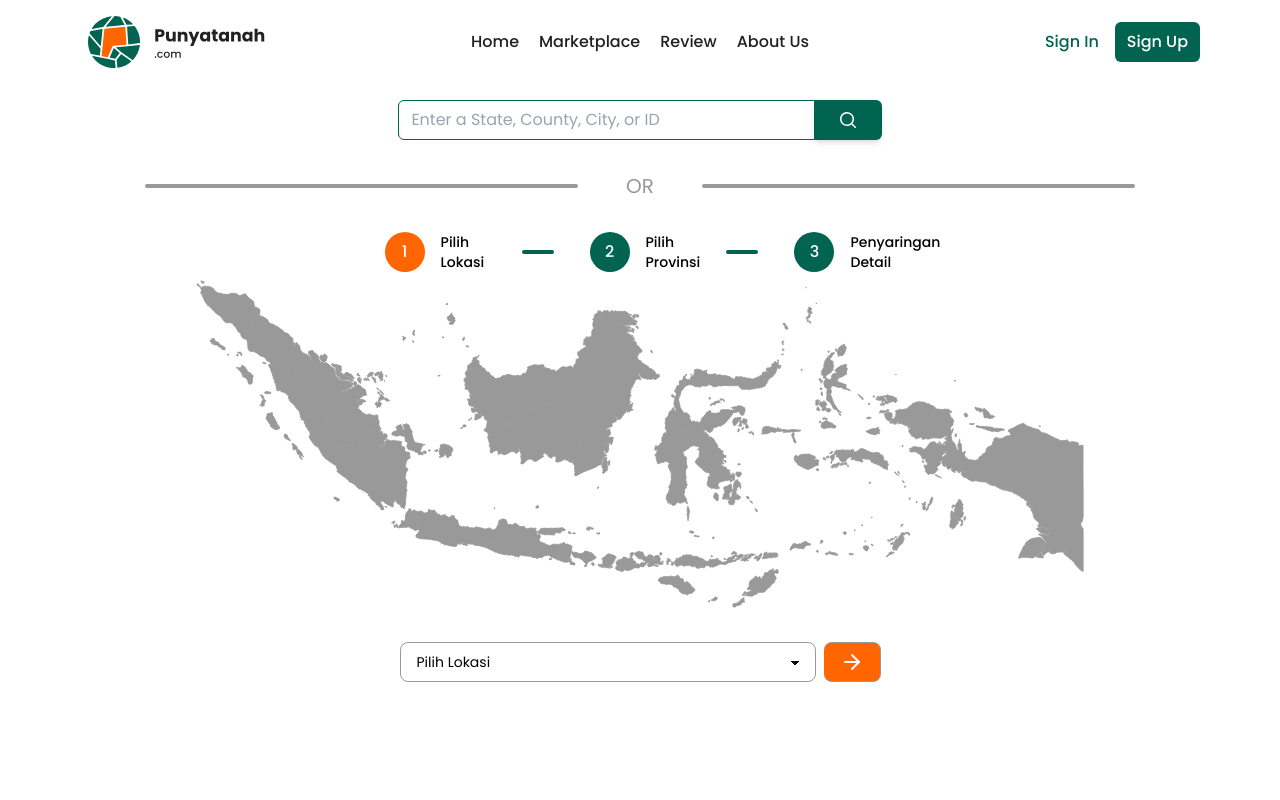
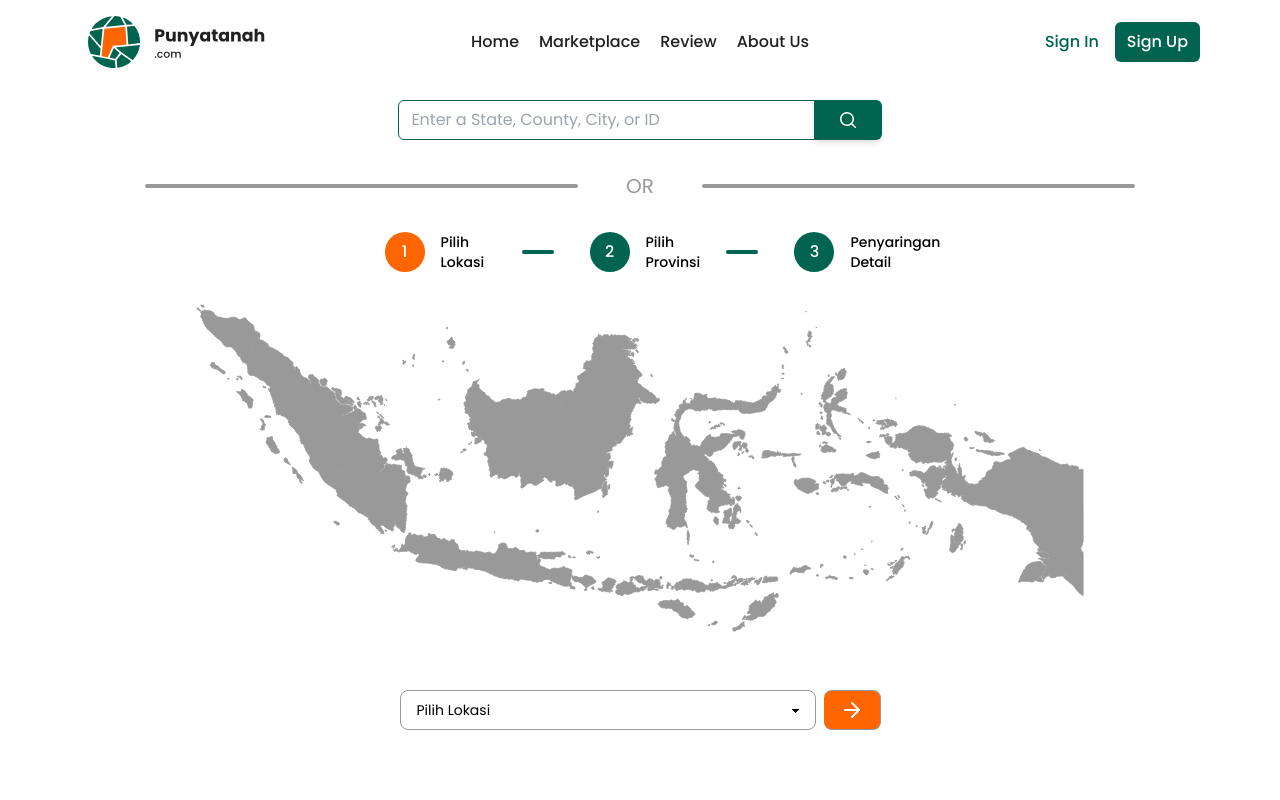
Before and after one commit to FlowersRlit/punyatanah-reactjs, a React (Create React App) app: page /marketplace in a window 1280 px wide. Shown: the top 800 px of the page. Built offline with nearby package versions, Linux system fonts and the light colour scheme.

Commit message:
Form Fade Animation Added

```diff
--- a/src/components/MarketComponents/FormPages/PartForm.jsx
+++ b/src/components/MarketComponents/FormPages/PartForm.jsx
@@ -12,9 +12,15 @@ export default function PartForm(props){
 
     return(
         <div className="w-full flex flex-col items-center justify-center">
+
+            <br />
+
             <MapOfId
             chosenPart={props.chosenPart} setChosenPart={props.setChosenPart}
             choosingState={props.choosingState} setChoosingState={props.setChoosingState} />
+
+            <br />
+
 
             <div className="w-full flex justify-center align-center mt-8">
                 <select className="select select-bordered border border-gray1 font-normal text-black col-span-3 w-8/12 md:w-2/6 mr-2" defaultValue={props.chosenPart}
--- a/src/components/MarketComponents/FormPages/ProvinceForm.jsx
+++ b/src/components/MarketComponents/FormPages/ProvinceForm.jsx
@@ -1,5 +1,6 @@
 import { useState, useRef, lazy, Suspense, useEffect } from "react";
 import Alerts from "../../Alerts/Alert.jsx";
+import { useSpring, animated } from '@react-spring/web'
 
 const componentMapping = {
   Jawa: () => import('./Provinces/Jawa'),
@@ -14,6 +15,7 @@ const componentMapping = {
 export default function ProvinceForm(props){
     const [warning, setWarning] = useState(false);
     const Component = lazy(componentMapping[props.chosenPart]);
+
 
     useEffect(() => {
         console.log(props);
@@ -48,7 +50,9 @@ export default function ProvinceForm(props){
                 </select>
                 <button className="btn bg-orange1 text-white border border-gray1 border-l-0 hover:scale-105 hover:bg-orange1"
                 onClick={() => {
-                    if(props.chosenProv) props.setChoosingState(3)
+                    if(props.chosenProv) {
+                        props.setChoosingState(3)
+                    }
                     else setWarning(true);
                 }}>
                     <svg xmlns="http://www.w3.org/2000/svg" width="24" height="24" viewBox="0 0 24 24" fill="none" stroke="currentColor" strokeWidth="2" strokeLinecap="round" strokeLinejoin="round" className="feather feather-arrow-right"><line x1="5" y1="12" x2="19" y2="12"></line><polyline points="12 5 19 12 12 19"></polyline></svg>
--- a/src/index.css
+++ b/src/index.css
@@ -4,6 +4,10 @@
 
 *{
     transition: 0.125s;
+}
+
+body{
+    overflow-x: hidden;
 }
 
 .step::before, .step::after{
--- a/src/pages/Marketplace/Main/MarketplaceMain.jsx
+++ b/src/pages/Marketplace/Main/MarketplaceMain.jsx
@@ -1,7 +1,7 @@
-import MapOfId from "../../../components/MarketComponents/Map";
+
 import { useEffect, useState } from "react";
 import Stepper from "../../../components/MarketComponents/Stepper";
-import JawaBali from "../../../../src/assets/map-parts/JawaBali.svg"
+import { useTransition, animated, AnimatedProps, useSpringRef } from '@react-spring/web'
 import { useNavigate } from "react-router-dom";
 import PartForm from "../../../components/MarketComponents/FormPages/PartForm";
 import ProvinceForm from "../../../components/MarketComponents/FormPages/ProvinceForm";
@@ -42,6 +42,8 @@ function SearchBar(){
     )
 }
 
+
+
 export default function MarketplaceMain(){
     const navigate = useNavigate()
     // const [chosenProv, setChosenProv] = useState({
@@ -80,7 +82,33 @@ export default function MarketplaceMain(){
     //     'Papua': false
     // });
 
-    const [choosingState, setChoosingState] = useState(1); // 1-4
+    const [choosingState, setChoosingState] = useState(1); // 1-3
+
+    const pages= [
+        ({ style }) =>
+        <animated.div style={{ ...style}} className="w-full">
+            <PartForm choosingState={choosingState} setChoosingState={setChoosingState}
+            chosenPart={chosenPart} setChosenPart={setChosenPart}/>
+        </animated.div>,
+        ({ style }) =>
+        <animated.div style={{ ...style}} className="w-full">
+            <ProvinceForm setChoosingState={setChoosingState}
+            chosenPart={chosenPart} chosenProv={chosenProv} setChosenProv={setChosenProv}/>
+        </animated.div>,
+        ({ style }) =>
+        <animated.div style={{ ...style}} className="w-full">
+            <DetailedForm />
+        </animated.div>,
+    ]
+
+    const transRef = useSpringRef();
+    const transitions = useTransition((choosingState - 1) % 3, {
+      ref: transRef,
+      keys: null,
+      from: { opacity: 0 , x: 200},
+      enter: { opacity: 1 , x: 0},
+    //   leave: { opacity: 0 , x: -200},
+    });
 
     const [chosenPart, setChosenPart] = useState('');
     const [chosenProv, setChosenProv] = useState('');
@@ -96,10 +124,13 @@ export default function MarketplaceMain(){
 
     useEffect(()=> {
         console.log(choosingState);
+        transRef.start()
+
     }, [choosingState])
 
     return(
         <div className="container flex flex-col items-center min-h-screen">
+
             <div className="form-control w-full md:w-4/5 lg:w-3/5 xl:w-2/5 my-4">
                 <SearchBar />
             </div>
@@ -112,7 +143,14 @@ export default function MarketplaceMain(){
 
             <div className="w-full flex flex-col items-center">
                 <Stepper choosingState={choosingState} chosenPart={chosenPart} chosenProv={chosenProv} setChoosingState={setChoosingState}/>
-                {
+
+                <div className={`flex fill w-full`}>
+                {transitions((style, i) => {
+                    const Page = pages[i]
+                    return <Page style={style} />
+                })}
+                </div>
+                {/* {
                     choosingState === 1 ?
                     <PartForm choosingState={choosingState} setChoosingState={setChoosingState}
                     chosenPart={chosenPart} setChosenPart={setChosenPart}/> : ''
@@ -126,7 +164,7 @@ export default function MarketplaceMain(){
                 {
                     choosingState === 3 ?
                     <DetailedForm /> : ''
-                }
+                } */}
             </div>
         </div>
     )
```
